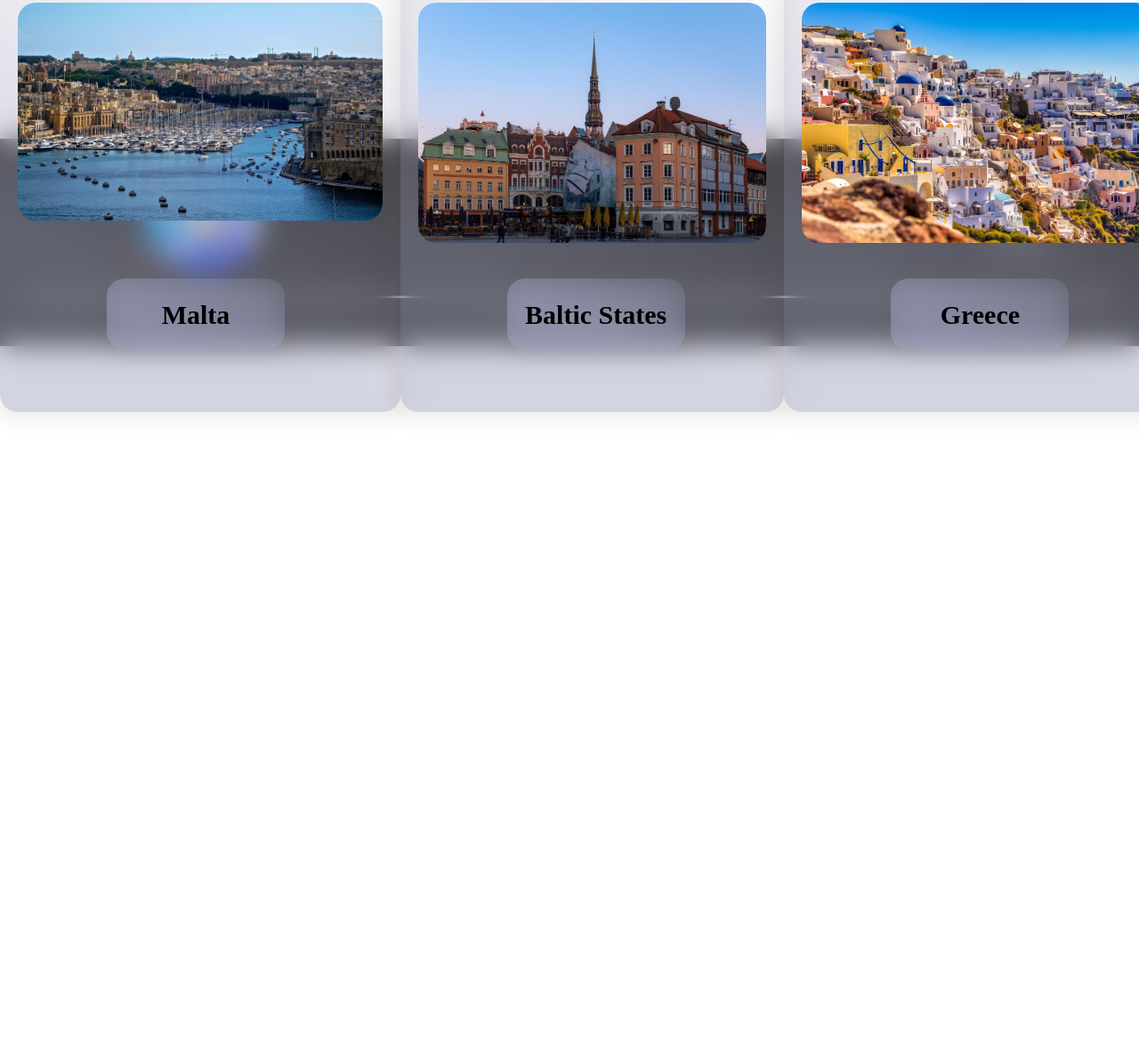
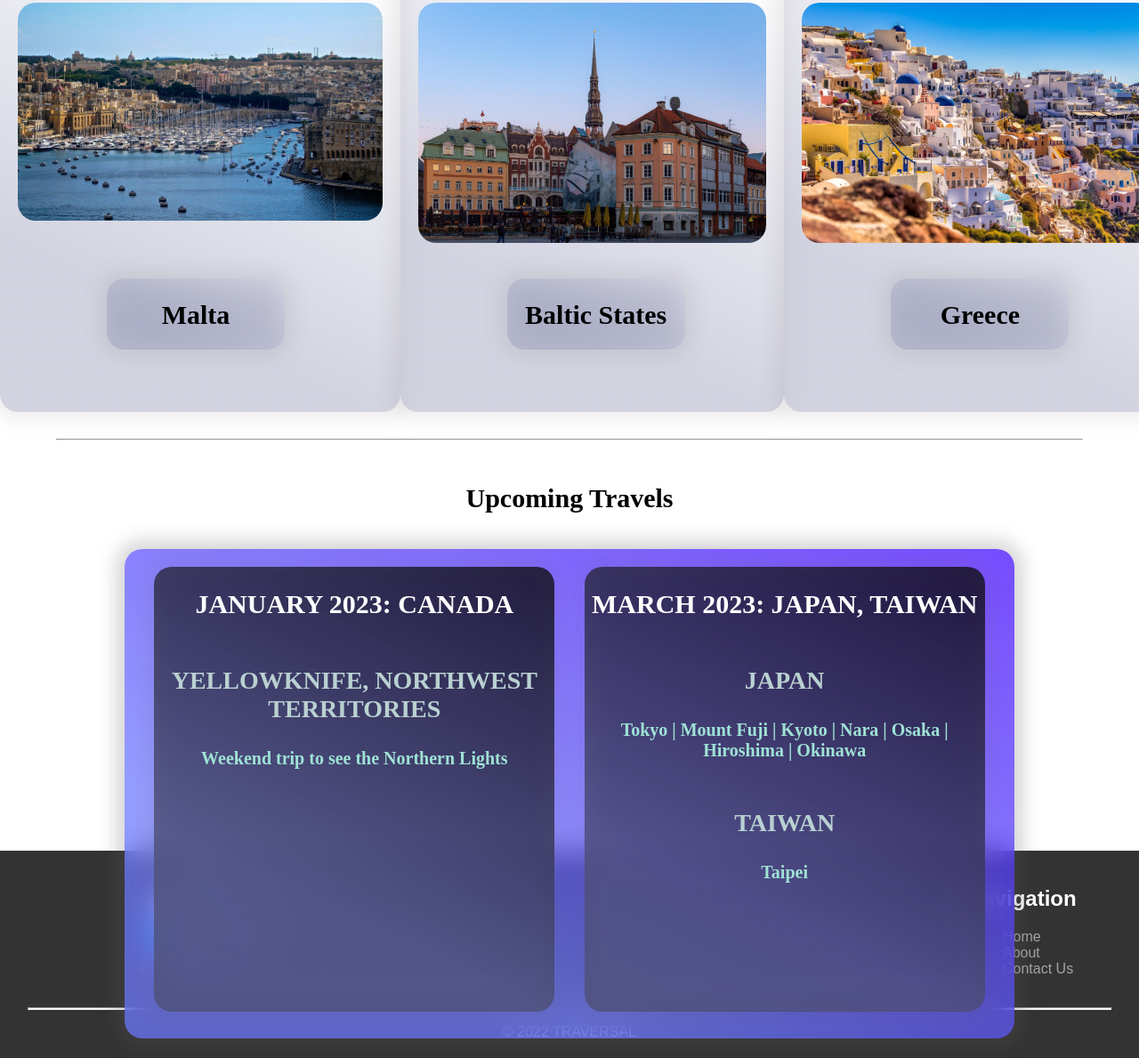
Before and after one commit to shemil076/TRAVERSAL, a plain HTML site: page index.html in a window 1280 px wide. Shown: the part 1344-2533 px from the top of the page at 89% size. Before the commit the page ends 1827 px from the top, so only its background shows below. Drawn offline with Linux system fonts and the light colour scheme.

Commit message:
add the upcoming travels

```diff
--- a/css/index.css
+++ b/css/index.css
@@ -47,12 +47,12 @@
       display: block;
   }
 
-
+/* end of the navbar */
 
 .main{
     display:flex;
     flex-direction:column;
-    height: 1500px;
+    height: 2300px;
 
 }
 
@@ -123,12 +123,8 @@
     border-radius: 20px;
 }
 
-.card-img:hover{
-    margin-top: 35px;
-    margin-left: 15px;
-    margin-right: 15px;
-    border-radius: 15px;
-}
+
+
 .card-title{
     color: #000;
     text-align: center;
@@ -168,6 +164,89 @@
     margin-top:40px;
     margin-left: 120px;
 }
+
+
+.main-hr{
+    margin-top:10px;
+    width:90%;
+    height:1px;
+    color: #000;
+    background-color: rgb(0, 0, 0)
+}
+
+.upcoming-topic{
+    padding-top: 20px;
+    color: #000;
+    text-align: center;
+    font-size:30px;
+}
+
+
+.upcoming-glass-holder{
+    display:flex;
+    flex-direction: column;
+    align-items: center;
+}
+
+
+.upcoming-glass-container{
+    display: flex;
+    flex-direction: row;
+    justify-content:space-evenly;
+    backdrop-filter: blur(16px);
+    -webkit-backdrop-filter: blur(16px);
+    width: 1000px;
+    height: 550px;
+    border-radius: 20px;
+    background: linear-gradient(
+      25.6deg,
+      rgba(108, 120, 255, 0.733) 28.69%,
+      rgba(60, 0, 255, 0.703) 100%
+    );
+    box-shadow: 0 0 20px 10px rgba(94, 93, 93, 0.252);
+    margin-top: 20px;
+    margin-bottom: 20px;
+}
+.upcoming-glass-card{
+    display: flex;
+    flex-direction: column;
+    align-items: center;
+    backdrop-filter: blur(16px);
+    -webkit-backdrop-filter: blur(16px);
+    width: 450px;
+    height: 500px;
+    border-radius: 20px;
+    background: linear-gradient(
+      25.6deg,
+      rgba(77, 77, 107, 0.768) 28.69%,
+      rgba(22, 22, 23, 0.831) 100%
+    );
+    box-shadow: 0 0 20px 10px rgba(94, 93, 93, 0.1);
+    margin-top: 20px;
+    margin-bottom: 20px;
+}
+
+
+.upcoming-card-title{
+    font-size:30px;
+}
+
+.upcoming-card-subtitle{
+    color: rgb(185, 209, 209);
+    font-size: 28px;
+    text-align: center;
+}
+
+.upcoming-card-content{
+    color: #9fe2d5;
+    font-size:20px;
+    text-align: center;
+}
+
+
+
+
+
 
 /* footer */
 .footer{
--- a/index.html
+++ b/index.html
@@ -72,6 +72,38 @@
             </div>
         </div>
 
+        <hr class="main-hr">
+
+        <h1 class="upcoming-topic">Upcoming Travels</h1>
+        <div class="upcoming-glass-holder">
+            <div class="upcoming-glass-container">
+                <div class="upcoming-glass-card">
+                    <h2 class="upcoming-card-title">JANUARY 2023: CANADA</h2>
+                    <div>
+                        <h3 class="upcoming-card-subtitle">YELLOWKNIFE, NORTHWEST TERRITORIES</h3>
+                        <div>
+                            <h4 class="upcoming-card-content">Weekend trip to see the Northern Lights</h4>
+                        </div>
+                    </div>
+                </div>
+
+                <div class="upcoming-glass-card">
+                    <h2 class="upcoming-card-title">MARCH 2023: JAPAN, TAIWAN</h2>
+                    <div>
+                        <h3 class="upcoming-card-subtitle">JAPAN</h3>
+                        <div>
+                            <h4 class="upcoming-card-content">Tokyo | Mount Fuji | Kyoto | Nara | Osaka | Hiroshima | Okinawa</h4>
+                        </div>
+                    </div>
+                    <div>
+                        <h3 class="upcoming-card-subtitle">TAIWAN</h3>
+                        <div>
+                            <h4 class="upcoming-card-content">Taipei</h4>
+                        </div>
+                    </div>
+                </div>
+            </div>
+        </div>
     </div>
 
 
```
